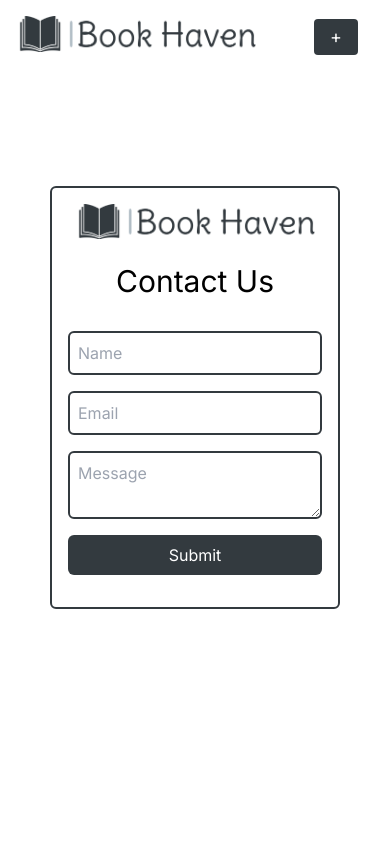
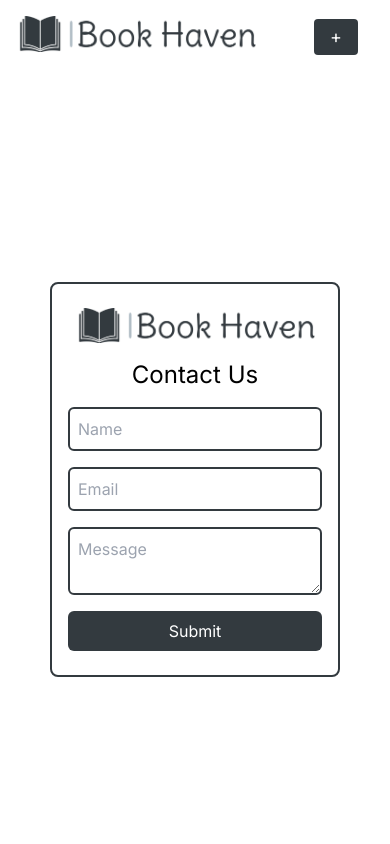
Before and after one commit to ryanpereira49/Book-Haven, a React (Vite) app in the folder client/: page /contact in a window 390 px wide. Shown: the top 844 px of the page. Built offline with nearby package versions, Linux system fonts and the light colour scheme; no server answers.

Commit message:
Added responsive design

```diff
--- a/client/src/pages/Contact.jsx
+++ b/client/src/pages/Contact.jsx
@@ -32,34 +32,33 @@ export default function Contact() {
   }
 
   return (
-    <div className="flex flex-col min-h-screen">
-    <div className="w-screen mt-32 flex items-center justify-center">
-      <div className="flex flex-col justify-center items-center border-2 p-4 border-black rounded-md">
-        <img className="mb-6 w-60" src="/Logo.png" alt="Website Logo"/>
-        <div>
-          <h2 className="mb-8 text-3xl">Contact Us</h2>
+    <div className="flex h-svh justify-center items-center">
+      <div id="main-container" className="flex flex-col max-w-2xl border-2 border-black rounded-lg px-4 py-6 items-center gap-y-4">
+        <div id="image-container" className="w-60 h-auto">
+        <img className="" src="/Logo.png" alt="Website Logo"/>
         </div>
+        <h2 className="text-2xl">Contact Us</h2>
         <input
-        className="mb-4 p-2 border-2 w-full border-black rounded-md focus:border-transparent"
+        className="p-2 border-2 w-full border-black rounded-md focus:border-transparent"
         placeholder="Name"
         value={username}
         onChange={(e) => {setUsername(e.target.value)}}
         />
         <input
-        className="mb-4 p-2 w-full border-2 border-black rounded-md focus:border-transparent"
+        className="p-2 w-full border-2 border-black rounded-md focus:border-transparent"
         placeholder="Email"
         value={email}
         onChange={(e) => {setEmail(e.target.value)}}
         />
         <textarea
-        className="mb-4 p-2 w-full border-2 border-black rounded-md focus:border-transparent resize-y"
+        className="p-2 w-full border-2 border-black rounded-md focus:border-transparent resize-y"
         placeholder="Message"
         value={message}
         onChange={(e) => {setMessage(e.target.value)}}
         />
-        <button className="mb-4 p-2 w-full bg-black text-white rounded-md" onClick={handleSubmit}>Submit</button>
+        <button className="p-2 w-full bg-black text-white rounded-md" onClick={handleSubmit}>Submit</button>
       </div>
     </div>
-    </div>
-  );
+
+);
 }
```
